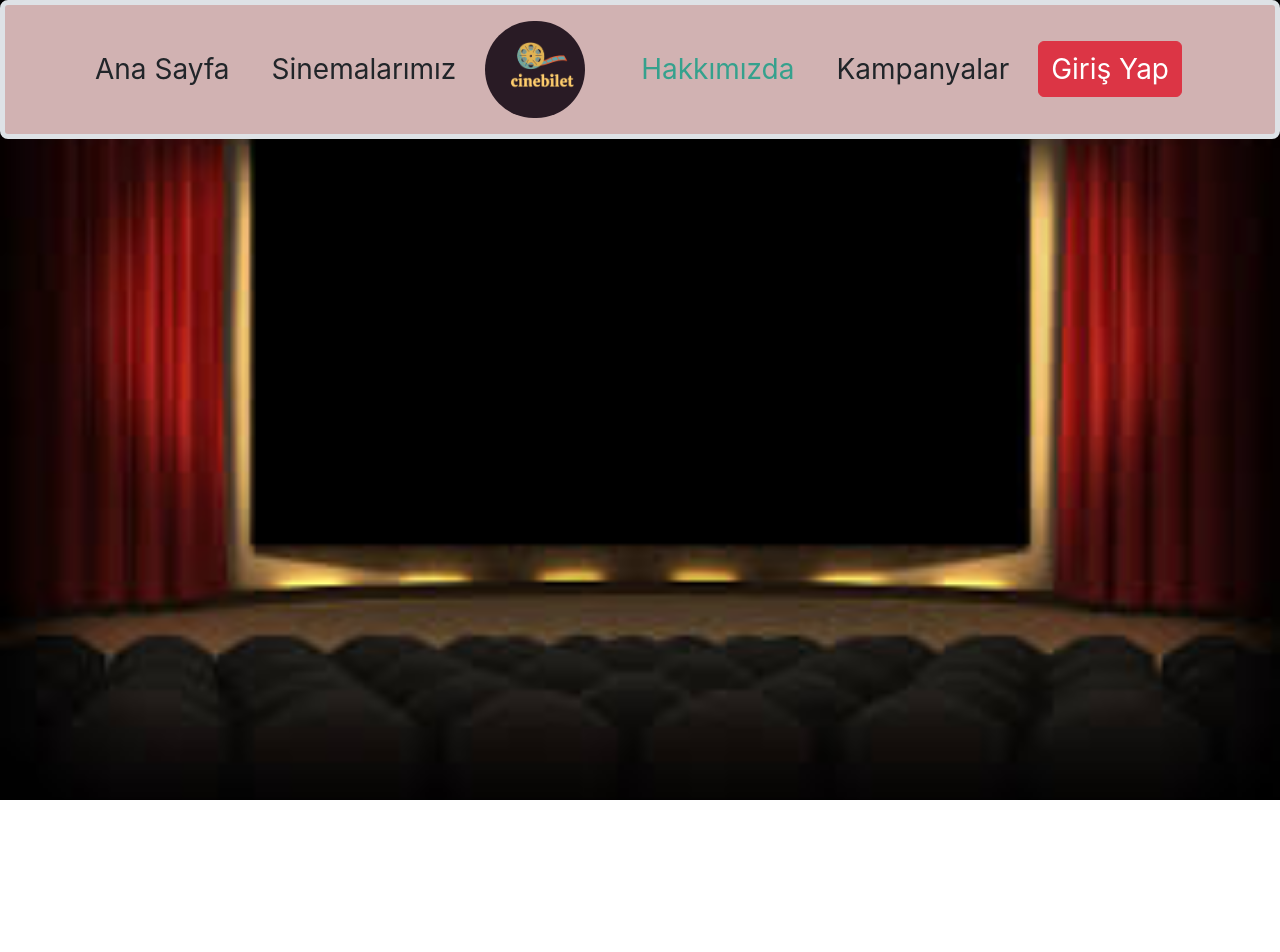
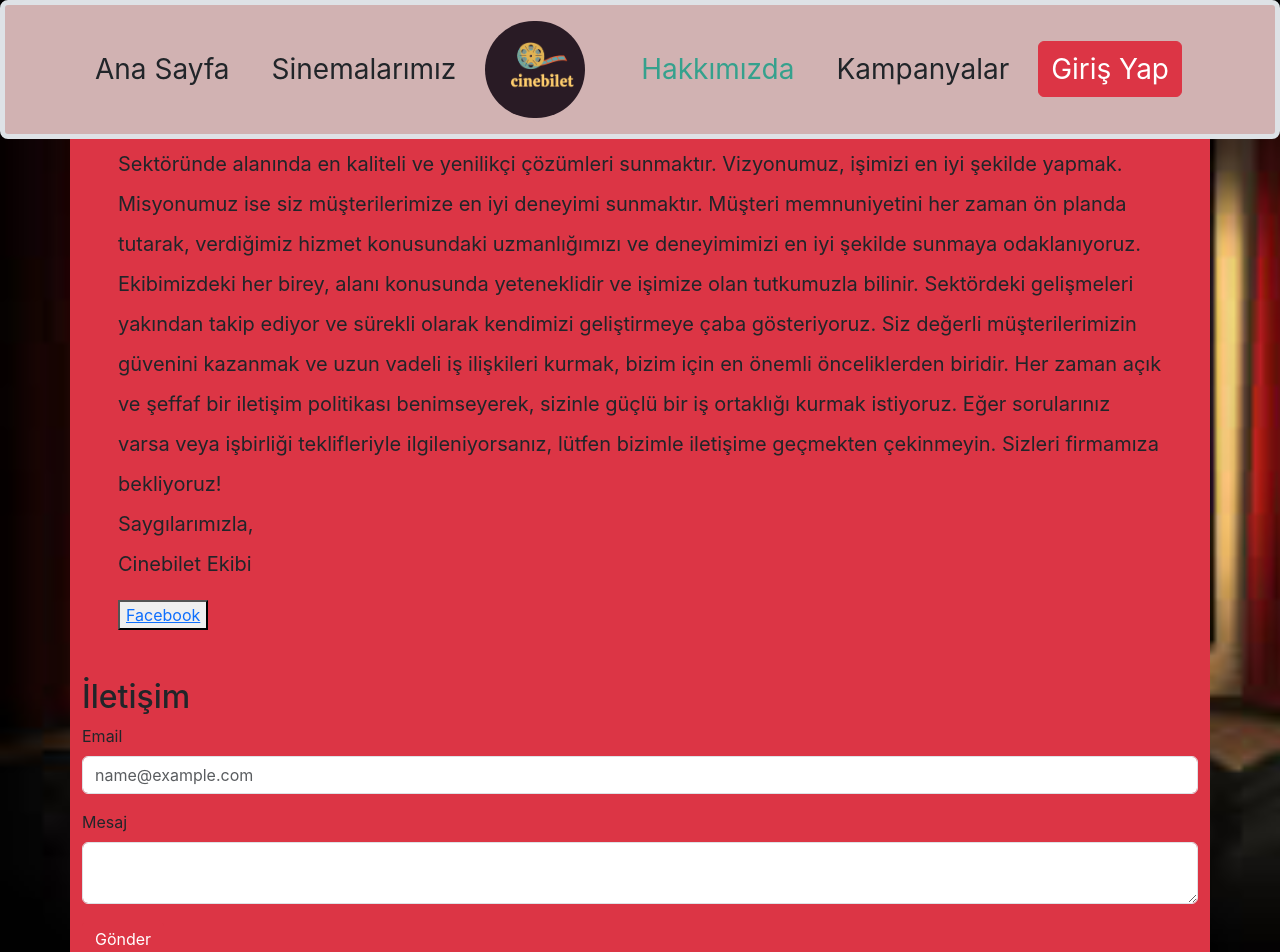
Before and after one commit to anilkrblt/cinebilet, a React (Create React App) app: page /about in a window 1280 px wide. Shown: the top 952 px of the page. Before the commit the page ends 800 px from the top, so only its background shows below. Built offline with nearby package versions, Linux system fonts and the light colour scheme.

Commit message:
hakkımızda sayfası eklendi

```diff
--- a/src/components/About.tsx
+++ b/src/components/About.tsx
@@ -1,15 +1,44 @@
-// src/components/About.tsx
-import React from 'react';
-import Navbar from './Navbar';
-
+import React from "react";
+import "../index.css";
+import { Form } from "react-router-dom";
+import ContactForm from "./ContactForm";
+import Navbar from "./Navbar";
 const About: React.FC = () => {
   return (
-    <div>
-        <Navbar></Navbar>
-      <h1>About Page</h1>
-      <p>Burada hakkımızda bilgiler olacak...</p>
-    </div>
+    <body>
+      <Navbar />
+      <div className="container p-5 expense bg-danger">
+        <h1>Hakkımızda</h1>
+        <p className="lh-lg fs-5">
+          Hoş Geldiniz! Firmamız, CineBilet, 2024 tarihinde kurulmuş bir Film
+          şirketidir. Amacımız, müşterilerimize Film Sektöründe alanında en
+          kaliteli ve yenilikçi çözümleri sunmaktır. Vizyonumuz, işimizi en iyi
+          şekilde yapmak. Misyonumuz ise siz müşterilerimize en iyi deneyimi
+          sunmaktır. Müşteri memnuniyetini her zaman ön planda tutarak,
+          verdiğimiz hizmet konusundaki uzmanlığımızı ve deneyimimizi en iyi
+          şekilde sunmaya odaklanıyoruz. Ekibimizdeki her birey, alanı konusunda
+          yeteneklidir ve işimize olan tutkumuzla bilinir. Sektördeki
+          gelişmeleri yakından takip ediyor ve sürekli olarak kendimizi
+          geliştirmeye çaba gösteriyoruz. Siz değerli müşterilerimizin güvenini
+          kazanmak ve uzun vadeli iş ilişkileri kurmak, bizim için en önemli
+          önceliklerden biridir. Her zaman açık ve şeffaf bir iletişim
+          politikası benimseyerek, sizinle güçlü bir iş ortaklığı kurmak
+          istiyoruz. Eğer sorularınız varsa veya işbirliği teklifleriyle
+          ilgileniyorsanız, lütfen bizimle iletişime geçmekten çekinmeyin.
+          Sizleri firmamıza bekliyoruz!
+          <br></br>Saygılarımızla,<br></br>
+          Cinebilet Ekibi
+        </p>
+
+        <button>
+          <a href=""> Facebook</a>
+        </button>
+      </div>
+      <div className="">
+        <ContactForm></ContactForm>
+      </div>
+    </body>
   );
-}
+};
 
 export default About;
--- /dev/null
+++ b/src/components/ContactForm.tsx
@@ -0,0 +1,48 @@
+import React, { useState } from 'react';
+
+const ContactForm: React.FC = () => {
+  const [formData, setFormData] = useState({
+    name: '',
+    email: '',
+    message: ''
+  });
+
+  const handleChange = (e: React.ChangeEvent<HTMLInputElement | HTMLTextAreaElement>) => {
+    const { name, value } = e.target;
+    setFormData(prevState => ({
+      ...prevState,
+      [name]: value
+    }));
+  };
+
+  const handleSubmit = (e: React.FormEvent) => {
+    e.preventDefault();
+    // Form verilerini işle
+    console.log(formData);
+    // Formu sıfırla
+    setFormData({
+      name: '',
+      email: '',
+      message: ''
+    });
+  };
+
+  return (
+    <div className='container  bg-danger'>
+      <h2>İletişim</h2>
+
+
+      <div className="mb-3">
+  <label className="form-label">Email</label>
+  <input type="email" className="form-control" id="exampleFormControlInput1" placeholder="name@example.com"></input>
+</div>
+<div className="mb-3">
+  <label  className="form-label">Mesaj</label>
+  <textarea className="form-control" id="exampleFormControlTextarea1" ></textarea>
+</div>
+<button type="button" className="btn btn-danger">Gönder</button>
+    </div>
+  );
+};
+
+export default ContactForm;
```
